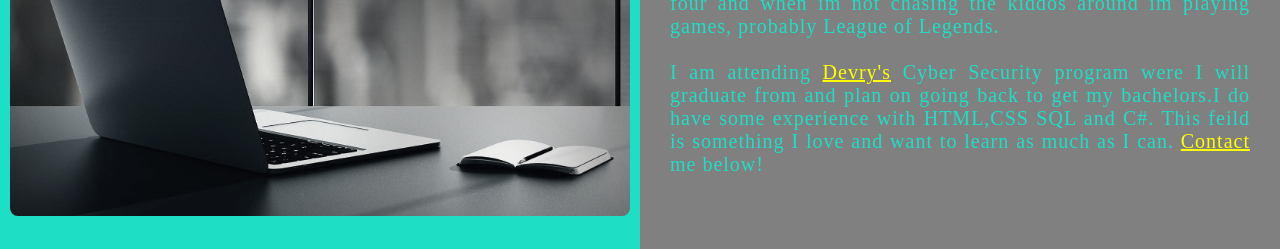
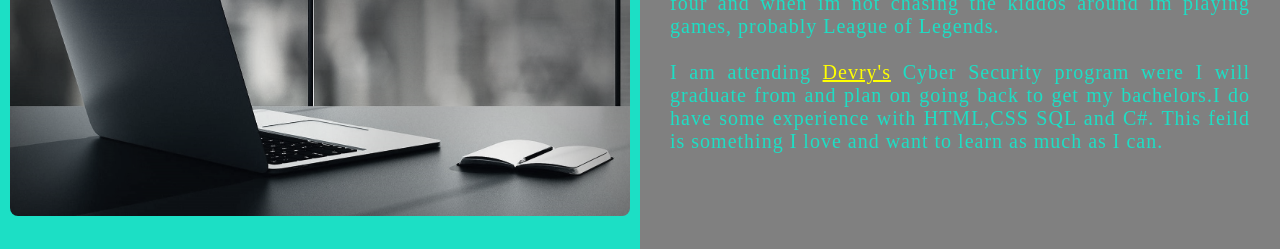
Before and after one commit to BradySisk/BradySisk.github.io, a plain HTML site: page index.html in a window 1280 px wide. Shown: the part 820-1069 px from the top of the page. Drawn offline with Linux system fonts and the light colour scheme.

Commit message:
Update index.html

```diff
--- a/index.html
+++ b/index.html
@@ -61,7 +61,7 @@
 				<p>I am aspiring to become a cyber security specialist, a father of four and when im not chasing the kiddos around
 					im playing games, probably League of Legends.  <br><br>I am attending
 					<a href="https:https://www.devry.edu/" target="_blank">Devry's</a> Cyber Security program were I will graduate from and plan on going back to get my bachelors.I do have some experience with HTML,CSS SQL and C#. This feild is something I love and want to learn as much as I can.
-			 <a href="#Contact">Contact</a> me below!</p>
+
 		</div>
 	</div>
 
```
